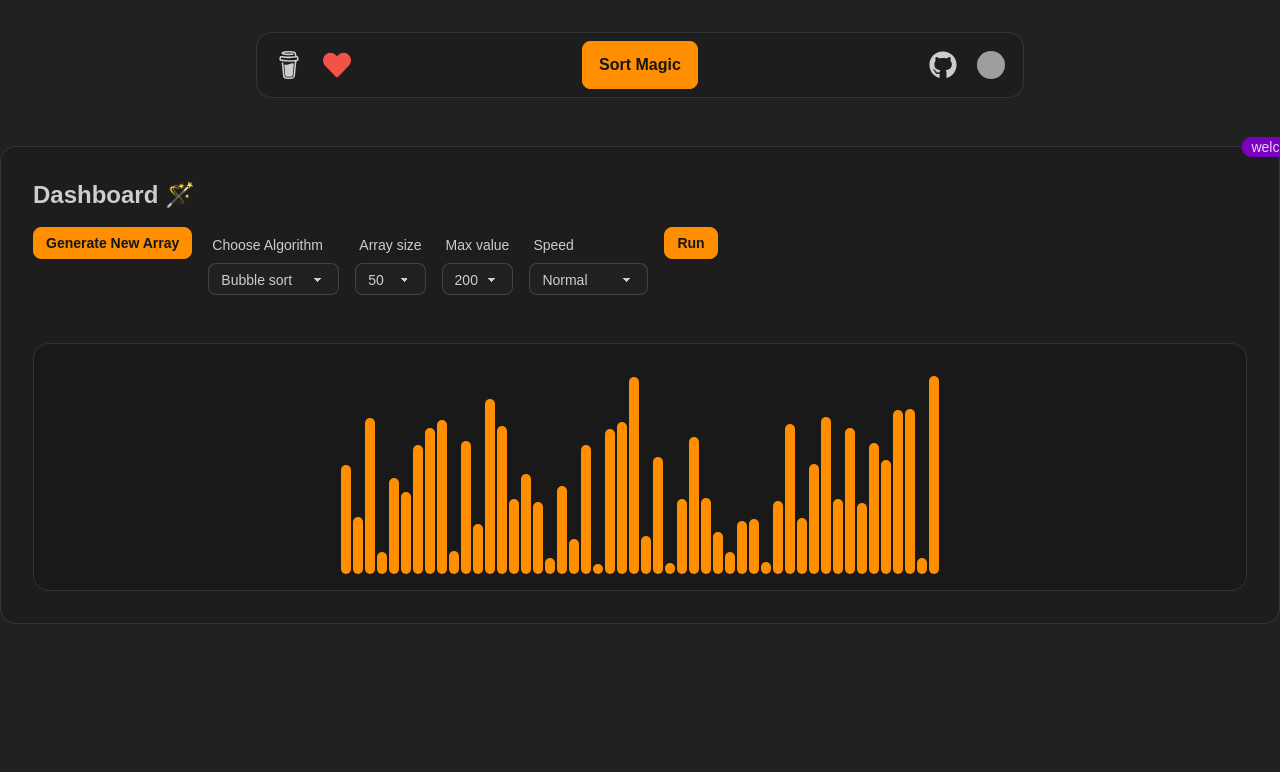
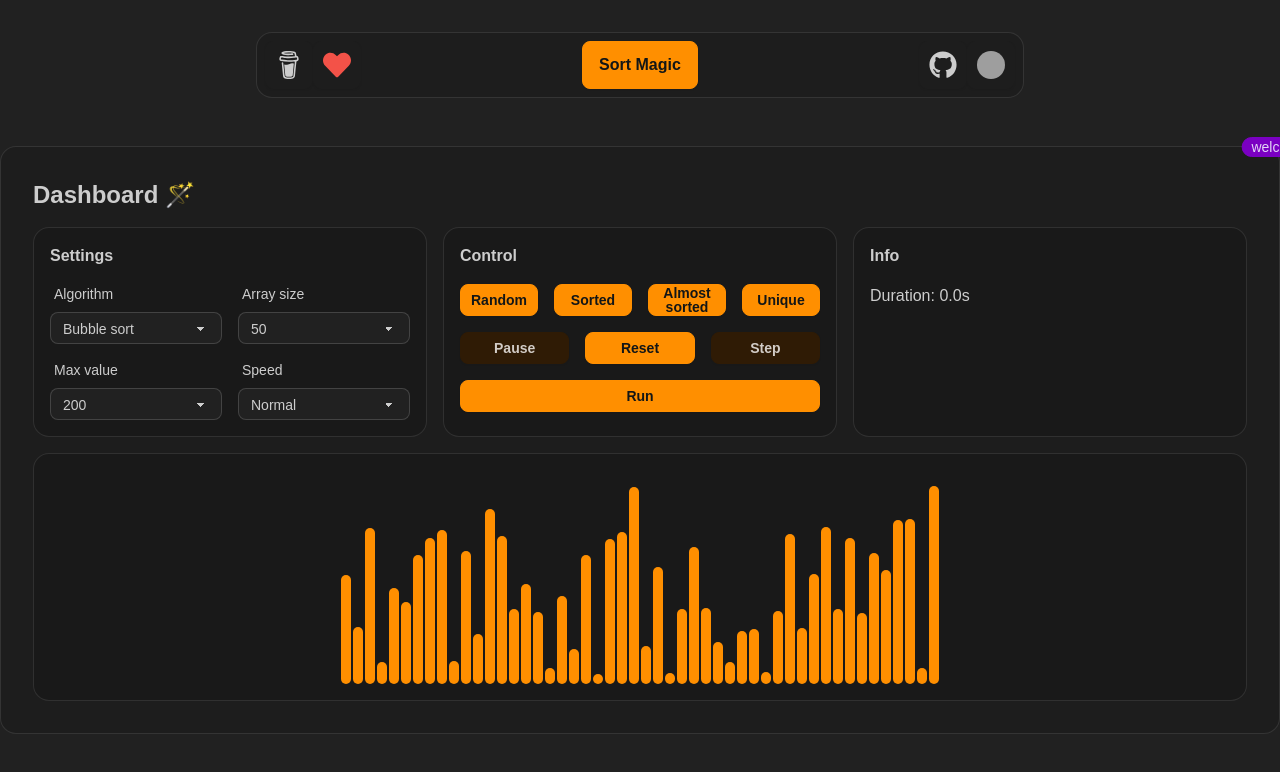
Before and after one commit to borisvicena/SortWizard, a Next.js app: page / in a window 1280 px wide. Shown: the top 772 px of the page. Built offline with nearby package versions, Linux system fonts and the light colour scheme; grey boxes are pictures that could not be loaded.

Commit message:
updated dashboard: added Settings, Control and Info

```diff
--- a/src/app/layout.tsx
+++ b/src/app/layout.tsx
@@ -14,7 +14,7 @@ const geistMono = localFont({
 });
 
 export const metadata: Metadata = {
-  title: "SortWizard",
+  title: "SortMagic",
   description: "Sorting visualizer",
 };
 
--- a/src/components/Chart.tsx
+++ b/src/components/Chart.tsx
@@ -12,7 +12,7 @@ const Chart: React.FC<ChartProps> = ({ array, sorted, isSorted, comparing }) =>
   const maxHeight = Math.max(...array) || 0;
 
   return (
-    <div className="w-full max-w-full mt-12">
+    <div className="w-full max-w-full mt-4">
       <div
         className={`flex items-end justify-center bg-base-300 rounded-box p-4 border ${
           isSorted ? "border-success" : "border-white/[0.1]"
--- a/src/components/Dashboard.tsx
+++ b/src/components/Dashboard.tsx
@@ -2,7 +2,13 @@
 
 import React, { useEffect, useState } from "react";
 import Chart from "./Chart";
-import { delay, generateRandomArray } from "@/lib/utils";
+import {
+  delay,
+  generateAlmostSortedArray,
+  generateRandomArray,
+  generateSortedArray,
+  generateUniqueArray,
+} from "@/lib/utils";
 import { bubbleSort } from "@/lib/bubbleSort";
 import { quickSort } from "@/lib/quickSort";
 import { selectionSort } from "@/lib/selectionSort";
@@ -12,6 +18,7 @@ import { bogoSort } from "@/lib/bogoSort";
 
 const Dashboard = () => {
   const [array, setArray] = useState<number[]>([]);
+  const [originalArray, setOriginalArray] = useState<number[]>([]);
   const [isSorting, setIsSorting] = useState(false);
   const [comparing, setComparing] = useState([-1, -1]);
   const [sorted, setSorted] = useState<number[]>([]);
@@ -20,6 +27,8 @@ const Dashboard = () => {
   const [arraySize, setArraySize] = useState(50);
   const [maxValue, setMaxValue] = useState(200);
   const [speed, setSpeed] = useState(50);
+  const [sortingDuration, setSortingDuration] = useState(0);
+  const [elapsedTime, setElapsedTime] = useState(0);
 
   useEffect(() => {
     resetArray();
@@ -27,7 +36,43 @@ const Dashboard = () => {
 
   const resetArray = () => {
     setIsSorted(false);
-    setArray(generateRandomArray(arraySize, 1, maxValue));
+    const newArray = generateRandomArray(arraySize, 1, maxValue);
+    setArray(newArray);
+    setOriginalArray(newArray);
+    setComparing([-1, -1]);
+    setSorted([]);
+  };
+
+  const almostSortedArray = () => {
+    setIsSorted(false);
+    const newArray = generateAlmostSortedArray(arraySize, 1, maxValue);
+    setArray(newArray);
+    setOriginalArray(newArray);
+    setComparing([-1, -1]);
+    setSorted([]);
+  };
+
+  const sortedArray = () => {
+    setIsSorted(false);
+    const newArray = generateSortedArray(arraySize, 1, maxValue);
+    setArray(newArray);
+    setOriginalArray(newArray);
+    setComparing([-1, -1]);
+    setSorted([]);
+  };
+
+  const uniqueArray = () => {
+    setIsSorted(false);
+    const newArray = generateUniqueArray(arraySize, maxValue);
+    setArray(newArray);
+    setOriginalArray(newArray);
+    setComparing([-1, -1]);
+    setSorted([]);
+  };
+
+  const resetToOriginalArray = () => {
+    setIsSorted(false);
+    setArray(originalArray);
     setComparing([-1, -1]);
     setSorted([]);
   };
@@ -41,7 +86,6 @@ const Dashboard = () => {
   };
 
   const runQS = async () => {
-    setIsSorting(true);
     setSorted([]);
     await quickSort([...array], 0, array.length - 1, setArray, setComparing, speed);
     await finalCheck();
@@ -49,46 +93,45 @@ const Dashboard = () => {
   };
 
   const runBS = async () => {
-    setIsSorting(true);
     setSorted([]);
     await bubbleSort([...array], setArray, setComparing, speed);
     await finalCheck();
-    setIsSorting(false);
   };
 
   const runSS = async () => {
-    setIsSorting(true);
     setSorted([]);
     await selectionSort([...array], setArray, setComparing, speed);
     await finalCheck();
-    setIsSorting(false);
   };
 
   const runIS = async () => {
-    setIsSorting(true);
     setSorted([]);
     await insertionSort([...array], setArray, setComparing, speed);
     await finalCheck();
-    setIsSorting(false);
   };
 
   const runMS = async () => {
-    setIsSorting(true);
     setSorted([]);
     await mergeSort([...array], 0, array.length - 1, setArray, setComparing, speed);
     await finalCheck();
-    setIsSorting(false);
   };
 
   const runBGS = async () => {
-    setIsSorting(true);
     setSorted([]);
     await bogoSort([...array], setArray, speed);
     await finalCheck();
-    setIsSorting(false);
   };
 
   const run = async () => {
+    setIsSorting(true);
+    setElapsedTime(0);
+    const startTime = performance.now();
+
+    const timerInterval = setInterval(() => {
+      const currentTime = performance.now();
+      setElapsedTime((currentTime - startTime) / 1000);
+    }, 100);
+
     switch (selectedAlgorithm) {
       case "Bubble sort":
         await runBS();
@@ -111,6 +154,11 @@ const Dashboard = () => {
       default:
         break;
     }
+
+    clearInterval(timerInterval);
+    const endTime = performance.now();
+    setSortingDuration((endTime - startTime) / 1000);
+    setIsSorting(false);
   };
 
   const convertSpeed = (speedStyle: string): number => {
@@ -135,18 +183,20 @@ const Dashboard = () => {
   return (
     <main className="flex flex-col rounded-box mt-12 w-full max-w-7xl mx-auto bg-base-200 border border-white/[0.1] p-8 indicator">
       <span className="indicator-item badge badge-secondary">welcome</span>
-
       <div className="font-bold text-2xl">Dashboard 🪄 </div>
       <div className="mt-4 flex justify-start space-x-4">
-        <button onClick={resetArray} disabled={isSorting} className="btn btn-sm btn-primary">
-          Generate New Array
-        </button>
+        <div className="p-4 bg-base-300 w-full rounded-box border border-white/[0.1]">
+          <div className="text-base font-bold">Settings</div>
+          <div className="grid grid-cols-2 gap-4 mt-2">
             <div>
               <label className="form-control w-full max-w-xs">
                 <div className="label">
-              <span className="label-text">Choose Algorithm</span>
+                  <span className="label-text">Algorithm</span>
                 </div>
-            <select className="select select-sm select-bordered" onChange={(e) => setSelectedAlgorithm(e.target.value)}>
+                <select
+                  className="select select-sm select-bordered"
+                  onChange={(e) => setSelectedAlgorithm(e.target.value)}
+                >
                   <option selected>Bubble sort</option>
                   <option>Quicksort</option>
                   <option>Selection sort</option>
@@ -161,7 +211,10 @@ const Dashboard = () => {
                 <div className="label">
                   <span className="label-text">Array size</span>
                 </div>
-            <select className="select select-sm select-bordered" onChange={(e) => setArraySize(Number(e.target.value))}>
+                <select
+                  className="select select-sm select-bordered"
+                  onChange={(e) => setArraySize(Number(e.target.value))}
+                >
                   <option>25</option>
                   <option selected>50</option>
                   <option>100</option>
@@ -169,12 +222,17 @@ const Dashboard = () => {
                 </select>
               </label>
             </div>
+          </div>
+          <div className="grid grid-cols-2 gap-4 mt-2">
             <div>
               <label className="form-control w-full max-w-xs">
                 <div className="label">
                   <span className="label-text">Max value</span>
                 </div>
-            <select className="select select-sm select-bordered" onChange={(e) => setMaxValue(Number(e.target.value))}>
+                <select
+                  className="select select-sm select-bordered"
+                  onChange={(e) => setMaxValue(Number(e.target.value))}
+                >
                   <option>100</option>
                   <option selected>200</option>
                   <option>300</option>
@@ -199,9 +257,58 @@ const Dashboard = () => {
                 </select>
               </label>
             </div>
+          </div>
+        </div>
+        <div className="p-4 bg-base-300 w-full rounded-box border border-white/[0.1]">
+          <div className="text-base font-bold">Control</div>
+          <div className="grid grid-cols-4 gap-4 mt-4">
+            <button onClick={resetArray} disabled={isSorting} className="btn btn-sm btn-primary">
+              Random
+            </button>
+
+            <button onClick={sortedArray} disabled={isSorting} className="btn btn-sm btn-primary">
+              Sorted
+            </button>
+            <button onClick={almostSortedArray} disabled={isSorting} className="btn btn-sm btn-primary">
+              Almost sorted
+            </button>
+            <button onClick={uniqueArray} disabled={isSorting} className="btn btn-sm btn-primary">
+              Unique
+            </button>
+          </div>
+          <div className="grid grid-cols-3 gap-4 mt-4">
+            <button
+              onClick={() => alert("Pause is not working!")}
+              disabled={isSorting}
+              className="btn btn-sm btn-neutral"
+            >
+              Pause
+            </button>
+            <button onClick={resetToOriginalArray} disabled={isSorting} className="btn btn-sm btn-primary">
+              Reset
+            </button>
+            <button
+              onClick={() => alert("Step is not working!")}
+              disabled={isSorting}
+              className="btn btn-sm btn-neutral"
+            >
+              Step
+            </button>
+          </div>
+          <div className="grid grid-cols-1 gap-4 mt-4">
             <button onClick={run} disabled={isSorting} className="btn btn-sm btn-primary">
               {isSorting ? <span className="loading loading-infinity loading-lg"></span> : <span>Run</span>}
             </button>
+          </div>
+        </div>
+        <div className="p-4 bg-base-300 w-full rounded-box border border-white/[0.1]">
+          <div className="text-base font-bold">Info</div>
+          <div className="grid grid-cols-1 gap-4 mt-4">
+            <div className="text-base">Duration: {elapsedTime.toFixed(1)}s</div>
+          </div>
+          <div className="grid grid-cols-3 gap-4 mt-4"></div>
+          <div className="grid grid-cols-1 gap-4 mt-4"></div>
+        </div>
       </div>
       <Chart array={array} sorted={sorted} isSorted={isSorted} comparing={comparing} />
     </main>
--- a/src/lib/utils.ts
+++ b/src/lib/utils.ts
@@ -7,3 +7,33 @@ export const delay = (n: number) => new Promise<void>((resolve) => setTimeout(re
 export const generateRandomArray = (size: number, min: number, max: number): number[] => {
   return Array.from({ length: size }, () => randomIntFromInterval(min, max));
 };
+
+export const generateAlmostSortedArray = (size: number, min: number, max: number): number[] => {
+  const sortedArr = Array.from({ length: size }, () => randomIntFromInterval(min, max));
+
+  sortedArr.sort((a, b) => a - b);
+
+  const i = Math.floor(Math.random() * size);
+  const j = Math.floor(Math.random() * size);
+
+  [sortedArr[i], sortedArr[j]] = [sortedArr[j], sortedArr[i]];
+
+  return sortedArr;
+};
+
+export const generateSortedArray = (size: number, min: number, max: number): number[] => {
+  const sortedArr = Array.from({ length: size }, () => randomIntFromInterval(min, max));
+
+  return sortedArr.sort((a, b) => a - b);
+};
+
+export const generateUniqueArray = (size: number, max: number): number[] => {
+  const uniqueSet = new Set<number>();
+
+  while (uniqueSet.size < size) {
+    const randomValue = Math.floor(Math.random() * max);
+    uniqueSet.add(randomValue);
+  }
+
+  return Array.from(uniqueSet);
+};
```
Lines whose indentation alone changed are shown as unchanged.
